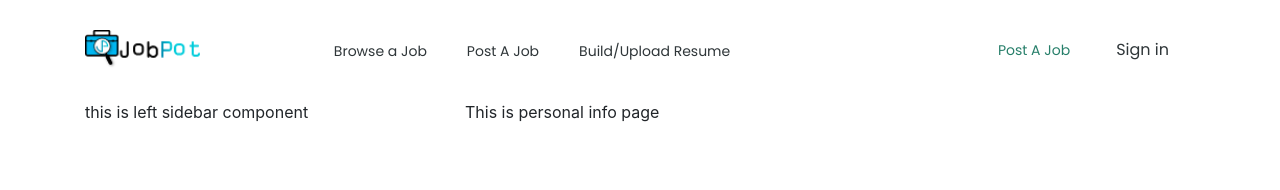
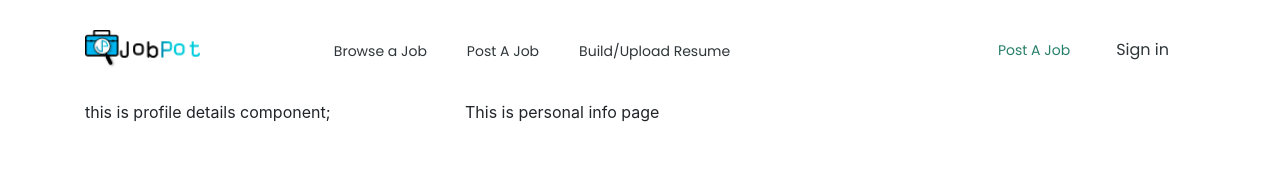
Before and after one commit to RezwanFaruque/JobPot, a Vue app: page /personal-info in a window 1280 px wide. Shown: the top 190 px of the page. Built offline with nearby package versions, Linux system fonts and the light colour scheme.

Commit message:
sidebar ongoing

```diff
--- a/src/components/LeftSideBar.vue
+++ b/src/components/LeftSideBar.vue
@@ -1,6 +1,6 @@
 <template>
-  <div>
-      this is left sidebar component
+  <div id="profile-details">
+      this is profile details component;
   </div>
 </template>
 
```
